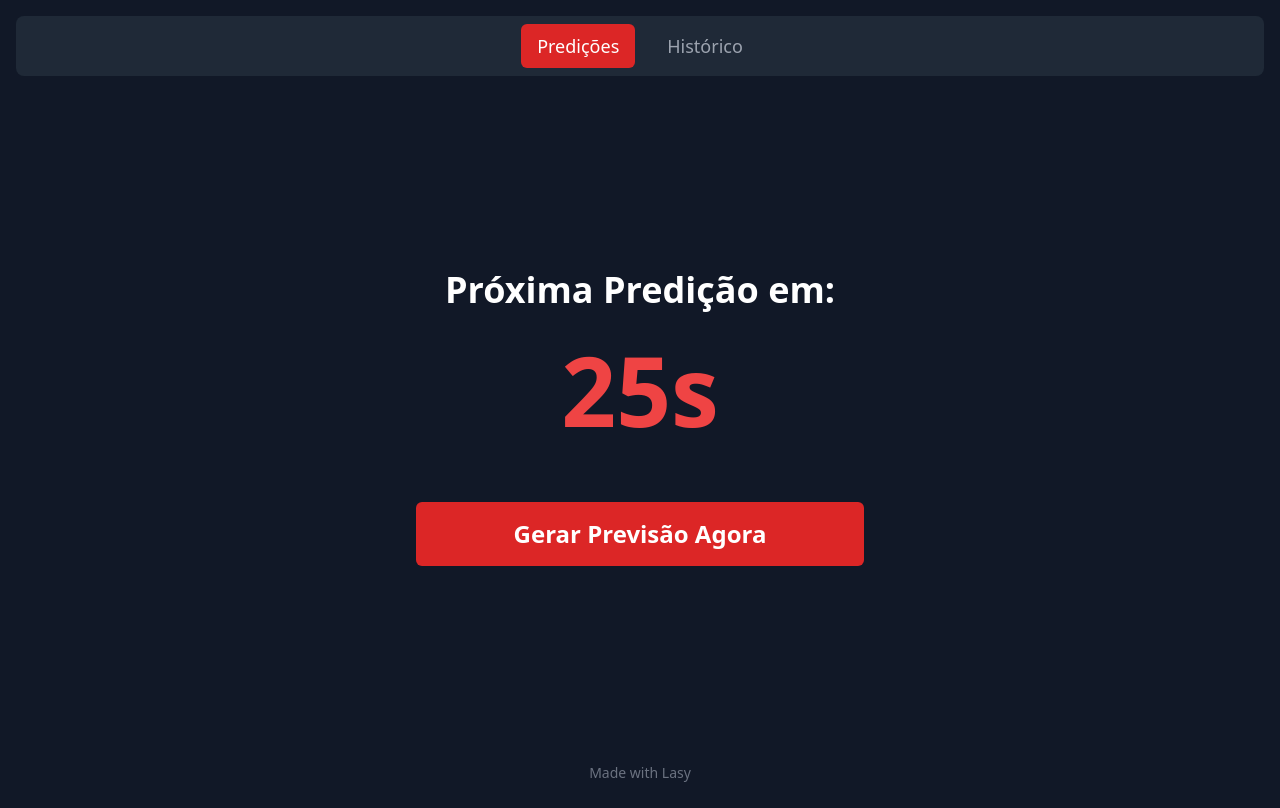
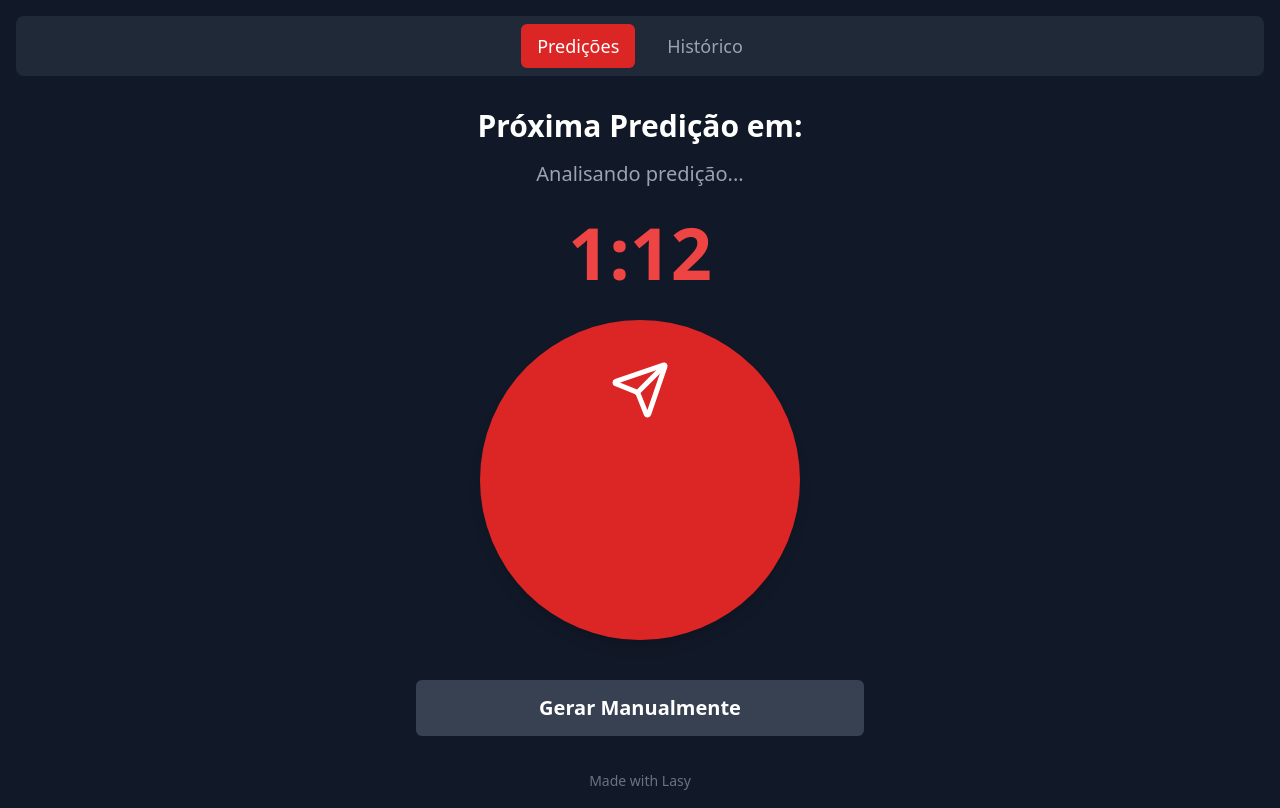
Before and after one commit to gabrieljesus17/rapid-flux-code, a React (Vite) app: page /predictions in a window 1280 px wide. Built offline with nearby package versions, Linux system fonts and the light colour scheme.

Commit message:
[lasy] Melhorias no app Predições Aviator - escreveu 2 arquivo(s) + extra files edited outside of Lasy

```diff
--- a/src/pages/History.tsx
+++ b/src/pages/History.tsx
@@ -3,6 +3,7 @@ import { useState, useEffect } from "react";
 interface HistoryEntry {
   text: string;
   time: string;
+  cashout: string;
 }
 
 const History = () => {
@@ -23,10 +24,13 @@ const History = () => {
           {history.map((entry, index) => (
             <li
               key={index}
-              className="bg-gray-800 p-4 rounded-lg flex justify-between items-center"
+              className="bg-gray-800 p-4 rounded-lg flex flex-col items-start text-left w-full"
             >
-              <span className="text-xl">{entry.text}</span>
-              <span className="text-md text-gray-400">{entry.time}</span>
+              <div className="flex justify-between items-center w-full">
+                <span className="text-xl font-semibold">{entry.text}</span>
+                <span className="text-md text-gray-400">{entry.time}</span>
+              </div>
+              <span className="text-yellow-400 text-sm mt-2">{entry.cashout}</span>
             </li>
           ))}
         </ul>
--- a/src/pages/Predictions.tsx
+++ b/src/pages/Predictions.tsx
@@ -1,64 +1,140 @@
 import { useState, useEffect, useCallback } from "react";
 import { Button } from "@/components/ui/button";
+import { Send } from "lucide-react";
 
-const PREDICTIONS = [
+const PREDICTION_TEXTS = [
+  "✅ Sinal positivo: entrada recomendada",
   "⚠️ Atenção: rodada de risco alto",
-  "✅ Sinal positivo: entrada recomendada",
   "⏳ Cashout cedo sugerido",
 ];
 
+type AppState = "ANALYZING" | "PREDICTION_READY" | "ENTRY_EXPIRING";
+
 const Predictions = () => {
+  const [appState, setAppState] = useState<AppState>("ANALYZING");
+  const [analysisTimer, setAnalysisTimer] = useState(0);
+  const [entryTimer, setEntryTimer] = useState(0);
   const [prediction, setPrediction] = useState<string | null>(null);
-  const [timer, setTimer] = useState(30);
+  const [cashout, setCashout] = useState<string | null>(null);
 
-  const saveToHistory = (newPrediction: string) => {
+  const getRandom = (min: number, max: number) => Math.random() * (max - min) + min;
+
+  const saveToHistory = useCallback((newPrediction: string, newCashout: string) => {
     const history = JSON.parse(localStorage.getItem("aviator_history") || "[]");
     const newEntry = {
       text: newPrediction,
-      time: new Date().toLocaleTimeString("pt-BR"),
+      cashout: newCashout,
+      time: new Date().toLocaleTimeString("pt-BR", { hour: '2-digit', minute: '2-digit' }),
     };
-    const updatedHistory = [newEntry, ...history].slice(0, 10); // Mantém apenas os últimos 10
+    const updatedHistory = [newEntry, ...history].slice(0, 10);
     localStorage.setItem("aviator_history", JSON.stringify(updatedHistory));
-  };
-
-  const generatePrediction = useCallback(() => {
-    const randomIndex = Math.floor(Math.random() * PREDICTIONS.length);
-    const newPrediction = PREDICTIONS[randomIndex];
-    setPrediction(newPrediction);
-    saveToHistory(newPrediction);
-    setTimer(30); // Reinicia o cronômetro
   }, []);
 
+  const generatePredictionDetails = useCallback(() => {
+    // Gera a predição
+    const newPrediction = PREDICTION_TEXTS[Math.floor(Math.random() * PREDICTION_TEXTS.length)];
+    setPrediction(newPrediction);
+
+    // Gera o cashout
+    const x = getRandom(1.5, 8.0);
+    const y = getRandom(x + 0.5, 10.0);
+    const newCashout = `Realizar saída entre ${x.toFixed(2)}x até ${y.toFixed(2)}x`;
+    setCashout(newCashout);
+
+    // Salva no histórico
+    saveToHistory(newPrediction, newCashout);
+
+    // Define o tempo de entrada e muda o estado
+    setEntryTimer(Math.floor(getRandom(10, 25)));
+    setAppState("PREDICTION_READY");
+  }, [saveToHistory]);
+
+  const startNewAnalysisCycle = useCallback(() => {
+    setAppState("ANALYZING");
+    setPrediction(null);
+    setCashout(null);
+    setAnalysisTimer(Math.floor(getRandom(14, 120)));
+  }, []);
+
+  // Efeito para iniciar o ciclo na primeira vez
+  useEffect(() => {
+    startNewAnalysisCycle();
+  }, [startNewAnalysisCycle]);
+
+  // Efeito principal para os cronômetros
   useEffect(() => {
     const interval = setInterval(() => {
-      setTimer((prev) => {
-        if (prev <= 1) {
-          generatePrediction();
-          return 30;
-        }
-        return prev - 1;
-      });
+      if (appState === "ANALYZING") {
+        setAnalysisTimer((prev) => {
+          if (prev <= 1) {
+            generatePredictionDetails();
+            return 0;
+          }
+          return prev - 1;
+        });
+      } else if (appState === "PREDICTION_READY" || appState === "ENTRY_EXPIRING") {
+        setEntryTimer((prev) => {
+          if (prev <= 6 && prev > 1) {
+            setAppState("ENTRY_EXPIRING");
+          }
+          if (prev <= 1) {
+            startNewAnalysisCycle();
+            return 0;
+          }
+          return prev - 1;
+        });
+      }
     }, 1000);
 
     return () => clearInterval(interval);
-  }, [generatePrediction]);
+  }, [appState, generatePredictionDetails, startNewAnalysisCycle]);
+
+  const handleManualGeneration = () => {
+    generatePredictionDetails();
+  };
+
+  const renderTimer = () => {
+    if (appState === "ANALYZING") {
+      const minutes = Math.floor(analysisTimer / 60);
+      const seconds = analysisTimer % 60;
+      return `${minutes}:${seconds < 10 ? '0' : ''}${seconds}`;
+    }
+    return `${entryTimer}s`;
+  };
 
   return (
-    <div className="flex flex-col items-center justify-center gap-8 w-full">
-      <h2 className="text-4xl font-bold">Próxima Predição em:</h2>
-      <div className="text-8xl font-bold text-red-500">{timer}s</div>
+    <div className="flex flex-col items-center justify-center gap-4 w-full">
+      <h2 className="text-3xl font-bold">
+        {appState === "ANALYZING" ? "Próxima Predição em:" : "Entrada disponível em:"}
+      </h2>
 
-      {prediction && (
-        <div className="mt-8 p-6 bg-gray-800 rounded-lg w-full max-w-md">
-          <p className="text-3xl font-semibold">{prediction}</p>
-        </div>
+      <p className="text-xl text-gray-400 h-6">
+        {appState === "ANALYZING" ? "Analisando predição..." : "Predição detectada 🔥"}
+      </p>
+
+      <div className="text-7xl font-bold text-red-500 my-4">{renderTimer()}</div>
+
+      <div className="relative w-80 h-80 bg-red-600 rounded-full flex flex-col items-center justify-center text-center p-4 shadow-lg">
+        <Send size={60} className="text-white absolute top-10" />
+        {appState !== "ANALYZING" && prediction && cashout && (
+          <div className="flex flex-col gap-4 mt-16">
+            <p className="text-2xl font-semibold text-white">{prediction}</p>
+            <p className="text-lg font-bold text-yellow-300">{cashout}</p>
+          </div>
+        )}
+      </div>
+
+      {appState === "ENTRY_EXPIRING" && (
+        <p className="text-red-500 text-xl font-bold mt-4 animate-pulse">
+          ⚠️ Entrada prestes a expirar
+        </p>
       )}
 
       <Button
-        onClick={generatePrediction}
-        className="w-full max-w-md bg-red-600 hover:bg-red-700 text-white font-bold text-2xl p-8 mt-8"
+        onClick={handleManualGeneration}
+        className="w-full max-w-md bg-gray-700 hover:bg-gray-600 text-white font-bold text-xl p-7 mt-6"
       >
-        Gerar Previsão Agora
+        Gerar Manualmente
       </Button>
     </div>
   );
```
Also changed, not shown: 1 other file (tests, documents, lock files or other folders).
